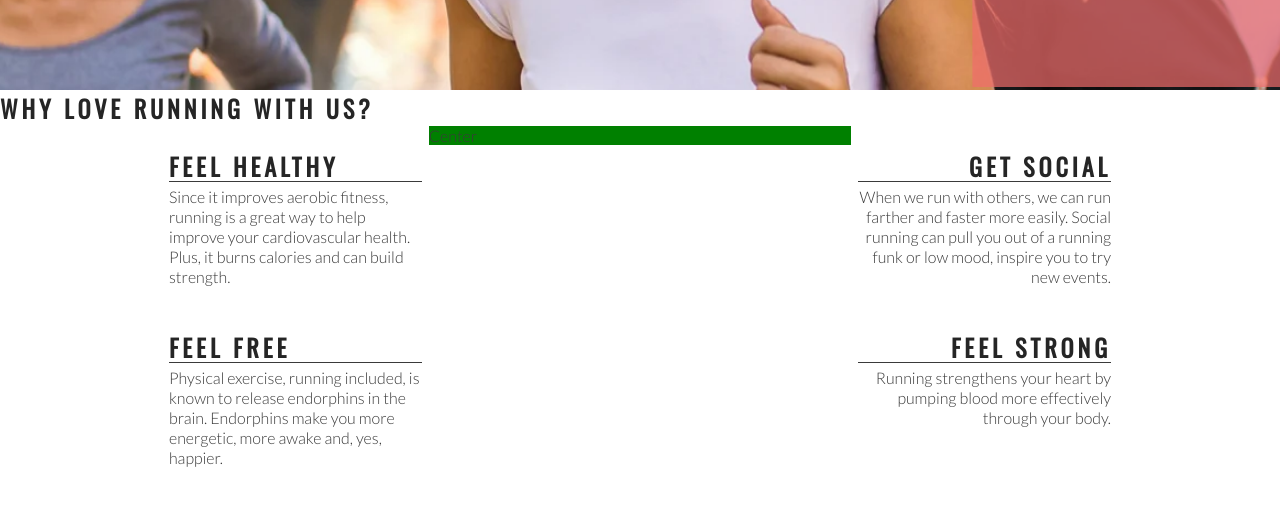
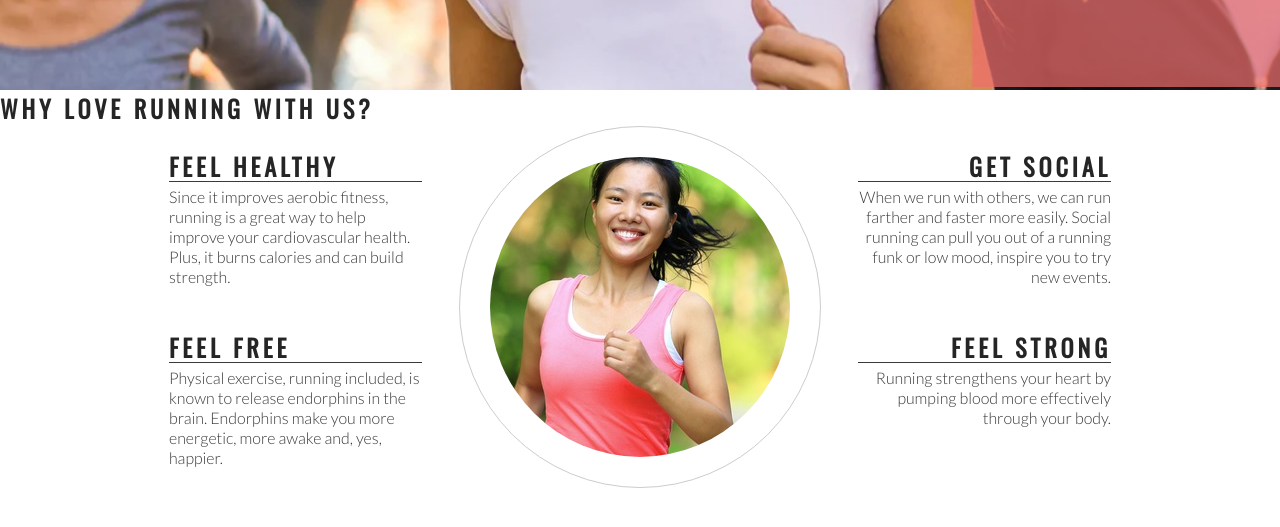
Before and after one commit to Irelandoracle1/love-running-4, a plain HTML site: page index.html in a window 1280 px wide. Shown: the part 585-1112 px from the top of the page. Drawn offline with nearby package versions, Linux system fonts and the light colour scheme.

Commit message:
add club ethos central image and style into a circle

```diff
--- a/assets/css/style.css
+++ b/assets/css/style.css
@@ -129,7 +129,6 @@ animation-fill-mode: forwards;
 #center-about {
     width: 33%;
     margin: 0 auto;
-    background-color: green;
 }
 
 hr {
@@ -161,3 +160,20 @@ text-align: right;
 .right-about-heading p{
 text-align: right;
 }
+
+#circle-container{
+    width: 300px;
+    height: 300px;
+    padding: 30px;
+    border-style: solid;
+    border-color: #ccc;
+    border-width: 1px;
+    border-radius: 50%;
+    margin: 0 auto;
+}
+
+#circle-cover-bg{
+    background:url("../images/ethos-center-image.jpg") no-repeat center center;
+    height: 100%;
+    border-radius: 50%;
+}
--- a/index.html
+++ b/index.html
@@ -76,7 +76,13 @@
                 </p>
             </div>
         </div>
-        <div id="center-about">Center</div>
+        <div id="center-about"></div>
+
+            <div id="circle-container">
+                <div id="circle-cover-bg"></div>
+
+                <div></div>
+            </div>
     </section>
     <section>
         Running locations, distances and times
```
Also changed, not shown: assets/images/ethos-center-image.jpg (added).
